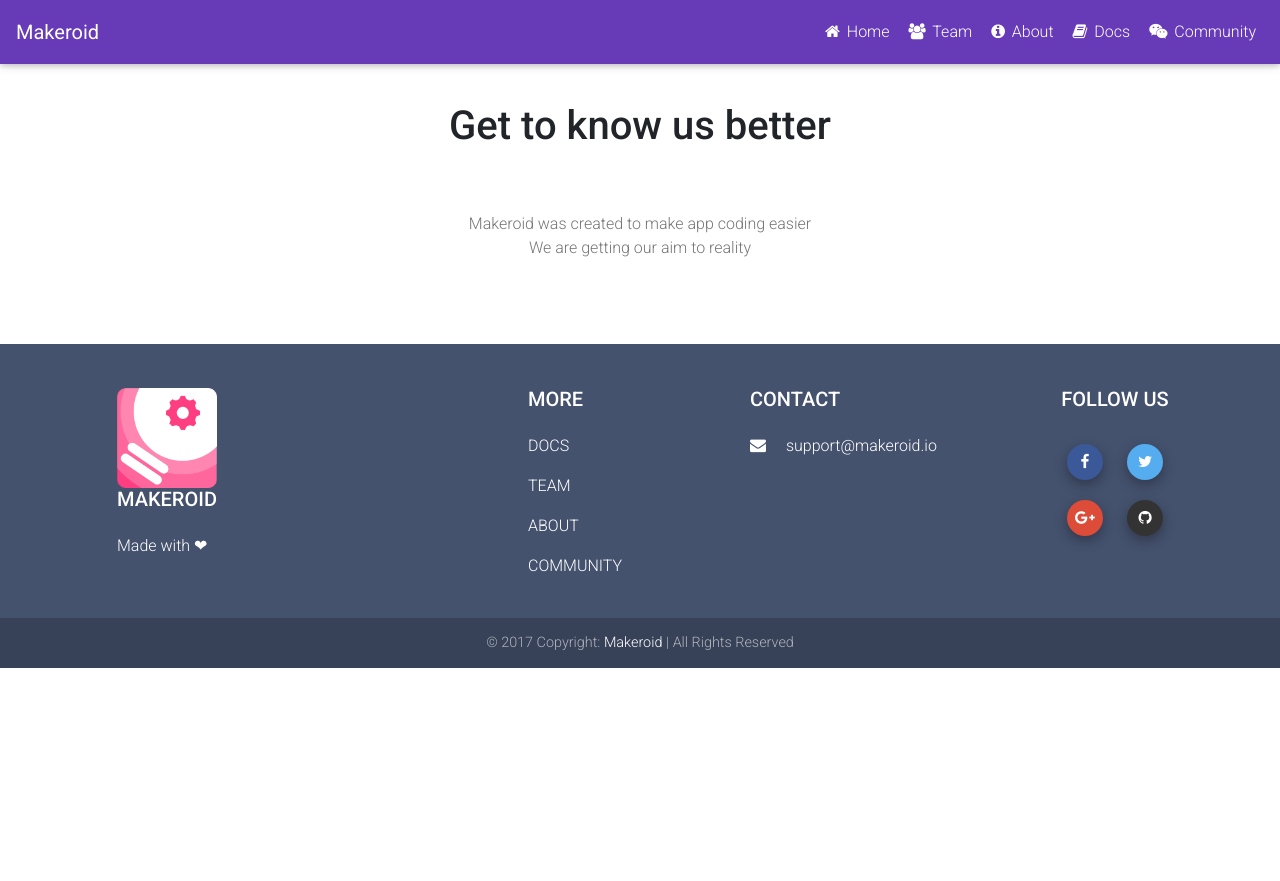
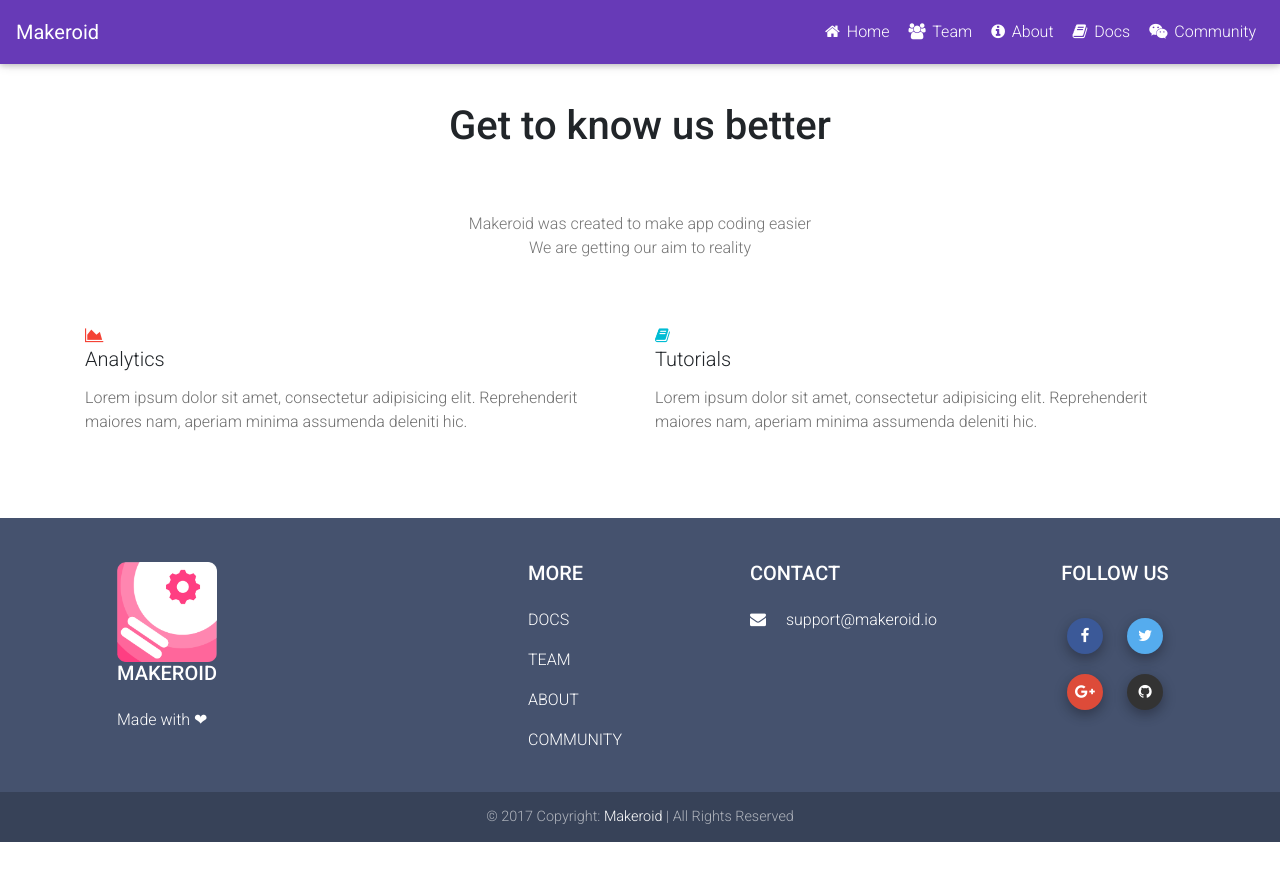
Before and after one commit to Kodular/kodular.github.io, a Jekyll site: the page built from about.html, in a window 1280 px wide. Shown: the top 881 px of the page. Built offline with Jekyll 4.4.1, drawn with Linux system fonts in a browser that asks for light colours; nearby versions of some CDN libraries.

Commit message:
Update about.html

```diff
--- a/about.html
+++ b/about.html
@@ -10,8 +10,21 @@
     <p class="section-description">Makeroid was created to make app coding easier<br>We are getting our aim to reality</p>
 
     <div class="container">
-      <div class="row">
-
-      </div>
+      <div class="row features-big">
+            <!--Grid column-->
+            <div class="col-md-6 mb-r">
+                <i class="fa fa-area-chart red-text"></i>
+                <h5 class="feature-title">Analytics</h5>
+                <p class="grey-text">Lorem ipsum dolor sit amet, consectetur adipisicing elit. Reprehenderit maiores nam, aperiam minima assumenda deleniti hic.</p>
+            </div>
+            <!--Grid column-->
+            <!--Grid column-->
+            <div class="col-md-6 mb-r">
+                <i class="fa fa-book cyan-text"></i>
+                <h5 class="feature-title">Tutorials</h5>
+                <p class="grey-text">Lorem ipsum dolor sit amet, consectetur adipisicing elit. Reprehenderit maiores nam, aperiam minima assumenda deleniti hic.</p>
+            </div>
+            <!--Grid column-->
+        </div>
     </div>
 </section>
```
